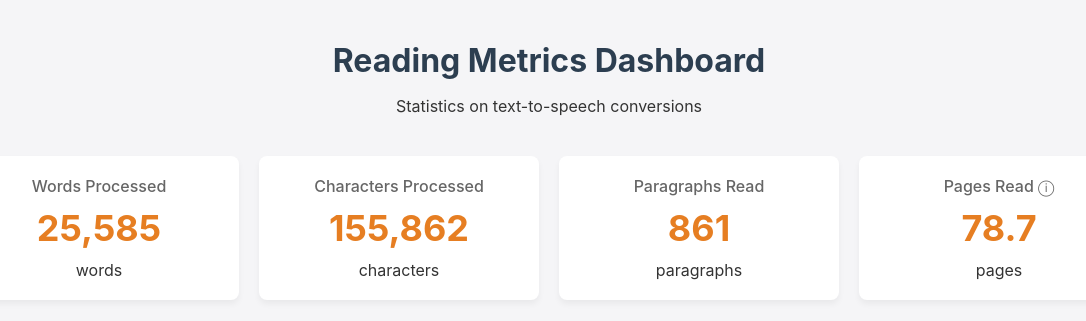
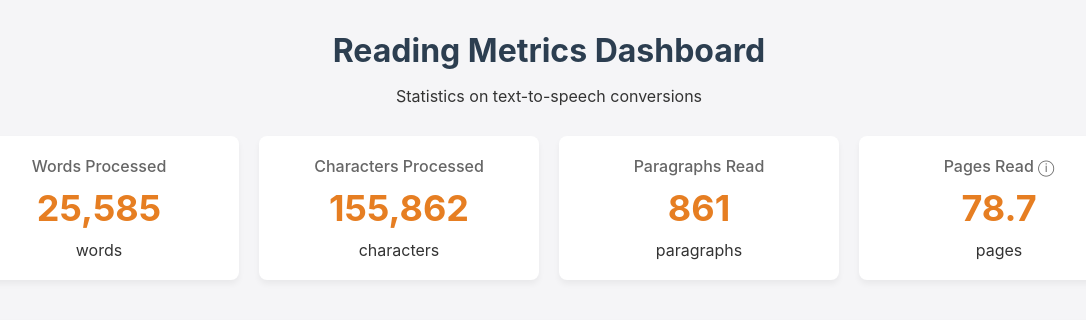
Before and after one commit to ykdojo/osh, a Flask app: page /reading in a window 1280 px wide. Shown: the top 321 px of the page, without its empty margins (91-1177 px from the left). Run offline with Flask 2, Linux system fonts and the light colour scheme.

Commit message:
Reduce header top margin by 30% in both dashboards

```diff
--- a/templates/dashboard.html
+++ b/templates/dashboard.html
@@ -20,7 +20,8 @@
         }
         .header {
             text-align: center;
-            margin-bottom: 30px;
+            margin-bottom: 20px;
+            margin-top: -10px;
         }
         .header h1 {
             margin-bottom: 5px;
--- a/templates/reading_dashboard.html
+++ b/templates/reading_dashboard.html
@@ -20,7 +20,8 @@
         }
         .header {
             text-align: center;
-            margin-bottom: 30px;
+            margin-bottom: 20px;
+            margin-top: -10px;
         }
         .header h1 {
             margin-bottom: 5px;
```
